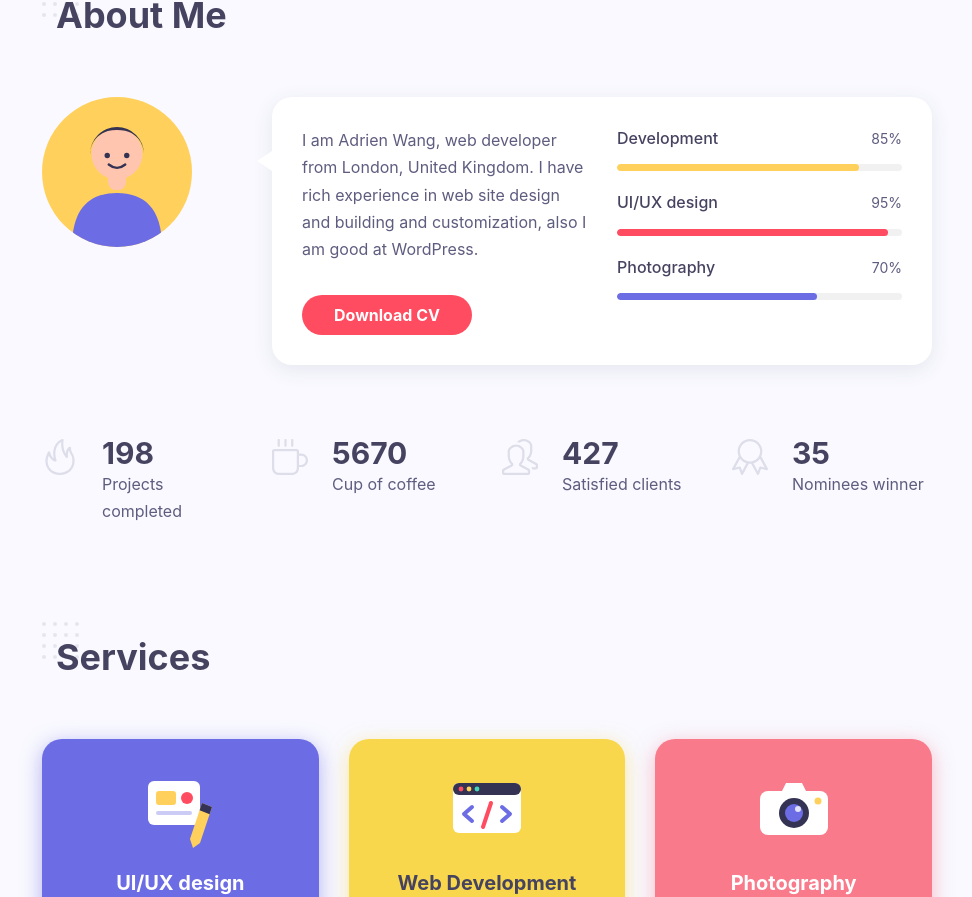
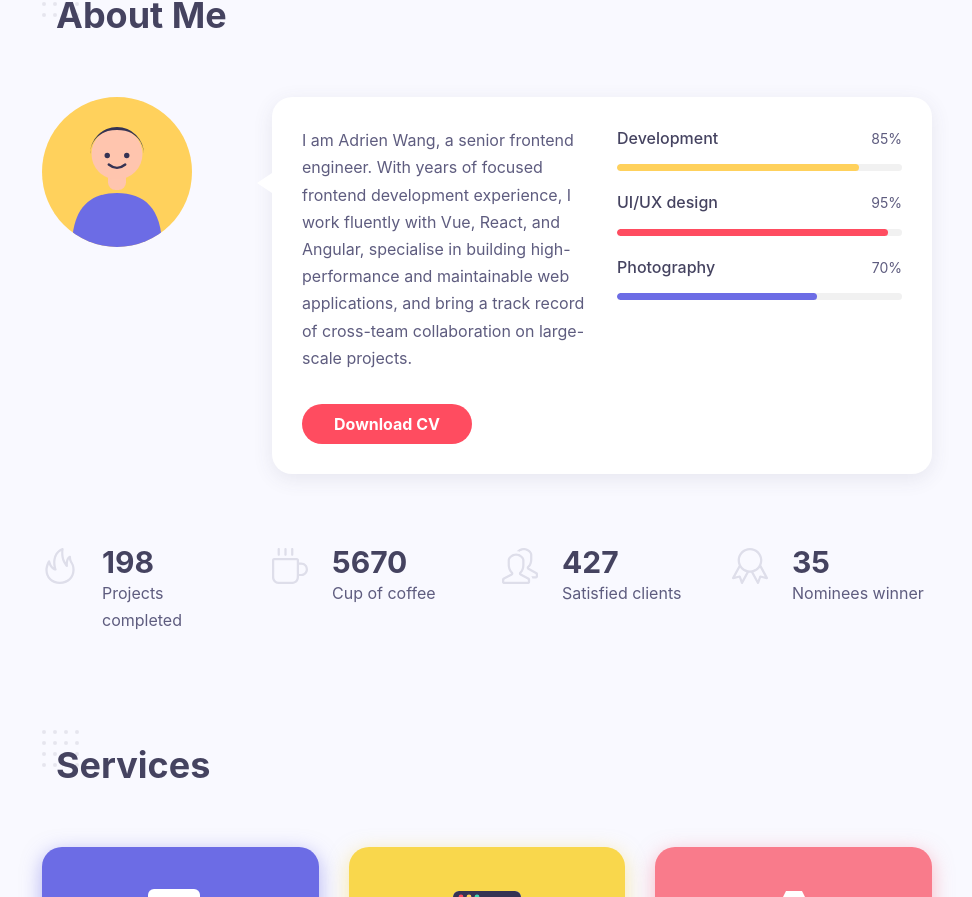
Before and after one commit to YiChun73/resume, a Vue app: page / in a window 1280 px wide. Shown: the part 916-1813 px from the top of the page, without its empty margins (153-1125 px from the left). Built offline with nearby package versions, Linux system fonts and the light colour scheme; a web font is replaced by a local one.

Commit message:
content: rewrite the about bio as a senior frontend engineer
Co-Authored-By: Claude Opus 5 (1M context) <noreply@anthropic.com>

```diff
--- a/src/i18n/locales/en-US/about.ts
+++ b/src/i18n/locales/en-US/about.ts
@@ -1,6 +1,6 @@
 export default {
   title: 'About Me',
-  bio: 'I am Adrien Wang, web developer from London, United Kingdom. I have rich experience in web site design and building and customization, also I am good at WordPress.',
+  bio: 'I am Adrien Wang, a senior frontend engineer. With years of focused frontend development experience, I work fluently with Vue, React, and Angular, specialise in building high-performance and maintainable web applications, and bring a track record of cross-team collaboration on large-scale projects.',
   downloadCv: 'Download CV',
   skills: {
     development: 'Development',
--- a/src/i18n/locales/zh-TW/about.ts
+++ b/src/i18n/locales/zh-TW/about.ts
@@ -1,6 +1,6 @@
 export default {
   title: '關於我',
-  bio: '我是 Adrien Wang，來自英國倫敦的網頁開發者。在網站設計、建置與客製化方面經驗豐富，也相當熟悉 WordPress。',
+  bio: '我是 Adrien Wang，一位資深前端工程師。多年深耕前端開發，熟悉 Vue、React 與 Angular 等主流框架，擅長建置高效能、易維護的 Web 應用程式，並具備跨團隊協作與大型專案開發經驗。',
   downloadCv: '下載履歷',
   skills: {
     development: '程式開發',
```
